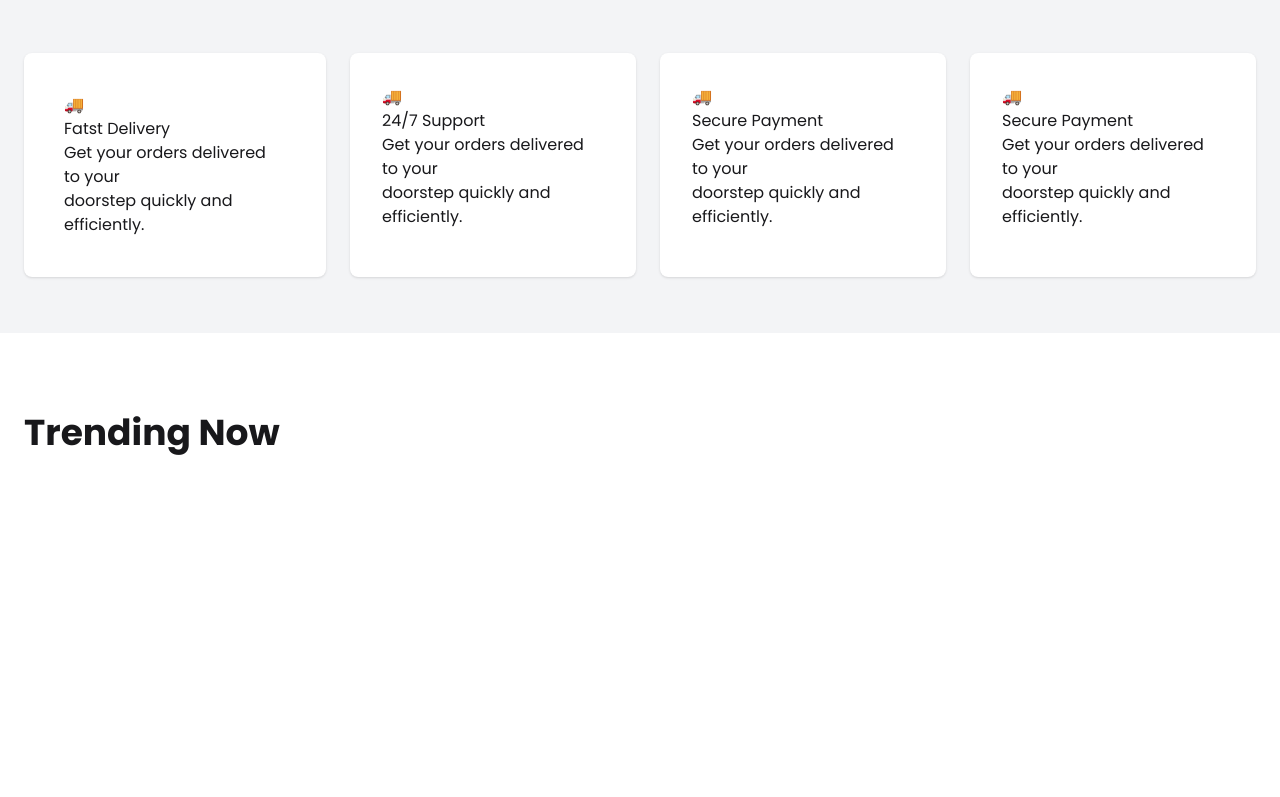
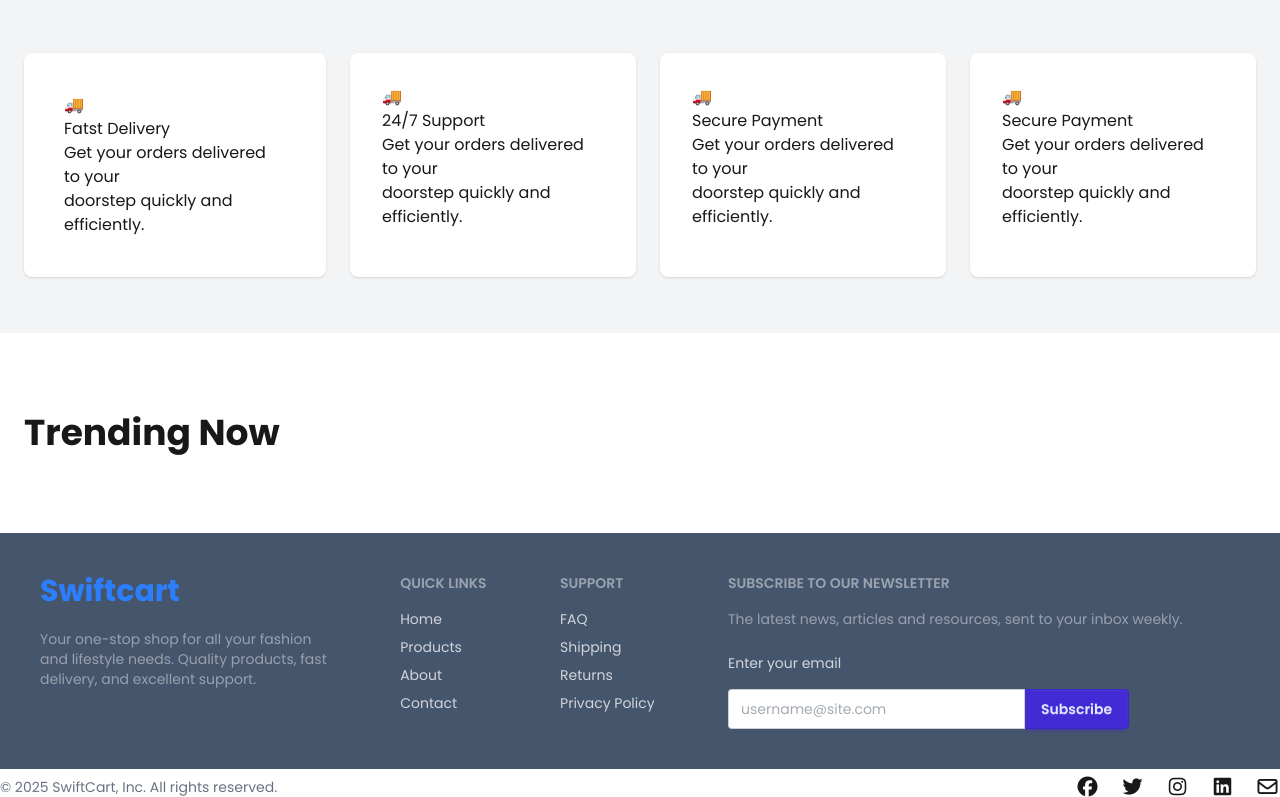
Before and after one commit to iamimranahmed/restart-assignment-six, a plain HTML site: page index.html in a window 1280 px wide. Shown: the part 752-1549 px from the top of the page. Before the commit the page ends 1285 px from the top, so only its background shows below. Drawn offline with nearby package versions, Linux system fonts and the light colour scheme; no server answers.

Commit message:
footer add

```diff
--- a/index.html
+++ b/index.html
@@ -133,4 +133,62 @@
     <script src="./homeScript.js"></script>
 </body>
 
+<footer class="footer sm:footer-horizontal bg-slate-600 text-gray-300 p-10">
+    <div>
+        <h2 class="text-3xl font-bold text-blue-500 mb-3">Swiftcart</h2>
+        <p class="text-gray-400">
+            Your one-stop shop for all your fashion <br> and lifestyle needs.
+            Quality products, fast <br> delivery, and excellent support.
+        </p>
+    </div>
+    <nav>
+        <h6 class="footer-title">Quick Links</h6>
+        <a class="link link-hover">Home</a>
+        <a class="link link-hover">Products</a>
+        <a class="link link-hover">About</a>
+        <a class="link link-hover">Contact</a>
+    </nav>
+    <nav>
+        <h6 class="footer-title">Support</h6>
+        <a class="link link-hover">FAQ</a>
+        <a class="link link-hover">Shipping</a>
+        <a class="link link-hover">Returns</a>
+        <a class="link link-hover">Privacy Policy</a>
+    </nav>
+    <div>
+        <h6 class="footer-title">Subscribe To Our Newsletter</h6>
+        <p class="text-gray-400 mb-4">
+            The latest news, articles and resources,
+            sent to your inbox weekly.
+        </p>
+
+        <h3 class="mb-2">Enter your email</h3>
+        <div class="join">
+            <input type="text" placeholder="username@site.com" class="input input-bordered join-item text-gray-600" />
+            <button class="btn btn-primary join-item">Subscribe</button>
+        </div>
+
+    </div>
+
+
+
+</footer>
+<div class=" border-gray-700 mt-2 flex flex-col md:flex-row justify-between items-center">
+    <p class="text-gray-500 text-sm">
+        © 2025 SwiftCart, Inc. All rights reserved.
+    </p>
+    <div class="flex gap-5 text-xl mt-5 md:mt-0">
+        <i class="fa-brands fa-facebook hover:text-indigo-400 transition cursor-pointer"></i>
+
+        <i class="fa-brands fa-twitter hover:text-indigo-400 transition cursor-pointer"></i>
+
+        <i class="fa-brands fa-instagram hover:text-indigo-400 transition cursor-pointer"></i>
+
+        <i class="fa-brands fa-linkedin hover:text-indigo-400 transition cursor-pointer"></i>
+
+        <i class="fa-regular fa-envelope hover:text-indigo-400 transition cursor-pointer"></i>
+    </div>
+</div>
+
+
 </html>
```
Also changed, not shown: products.html (+56 -0 lines).
